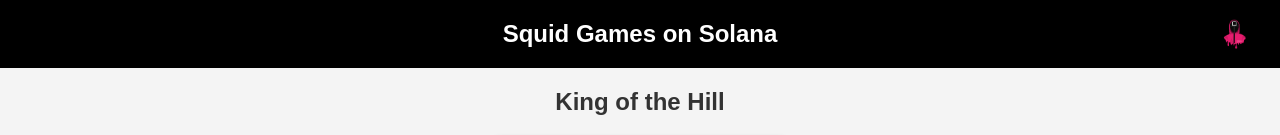
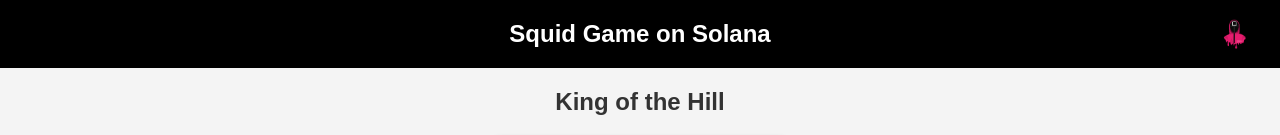
Before and after one commit to Dankman554/SquidgamesOnSolana, a plain HTML site: page index.html in a window 1280 px wide. Shown: the top 135 px of the page. Drawn offline with Linux system fonts and the light colour scheme.

Commit message:
Add files via upload

```diff
--- a/index.html
+++ b/index.html
@@ -153,7 +153,7 @@
 
     <!-- Loggan högst upp -->
     <div class="header">
-        Squid Games on Solana
+        Squid Game on Solana
         <img src="squidgamelogo.png" alt="Squid Game Logo">
     </div>
 
```
